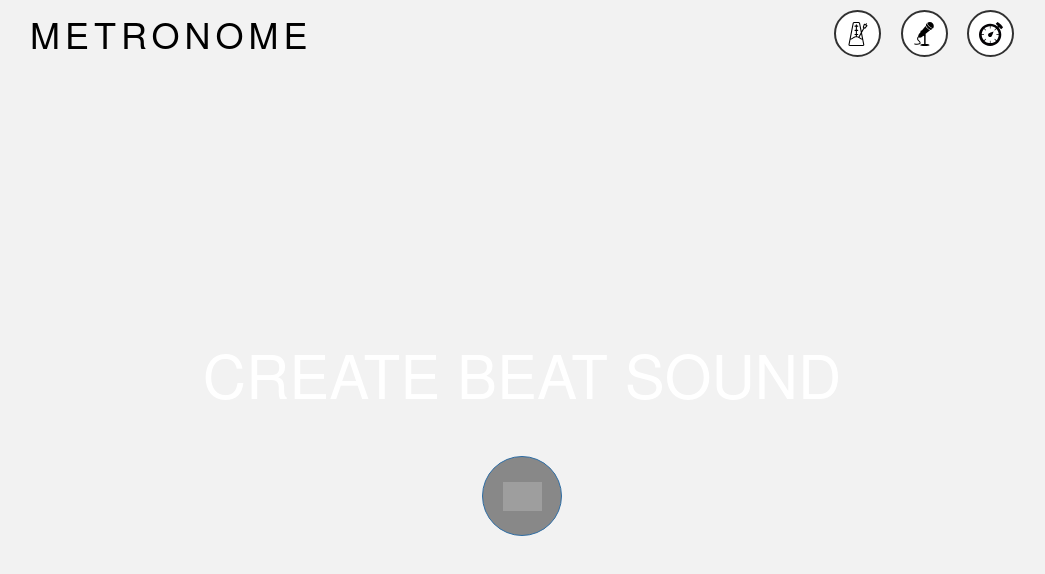
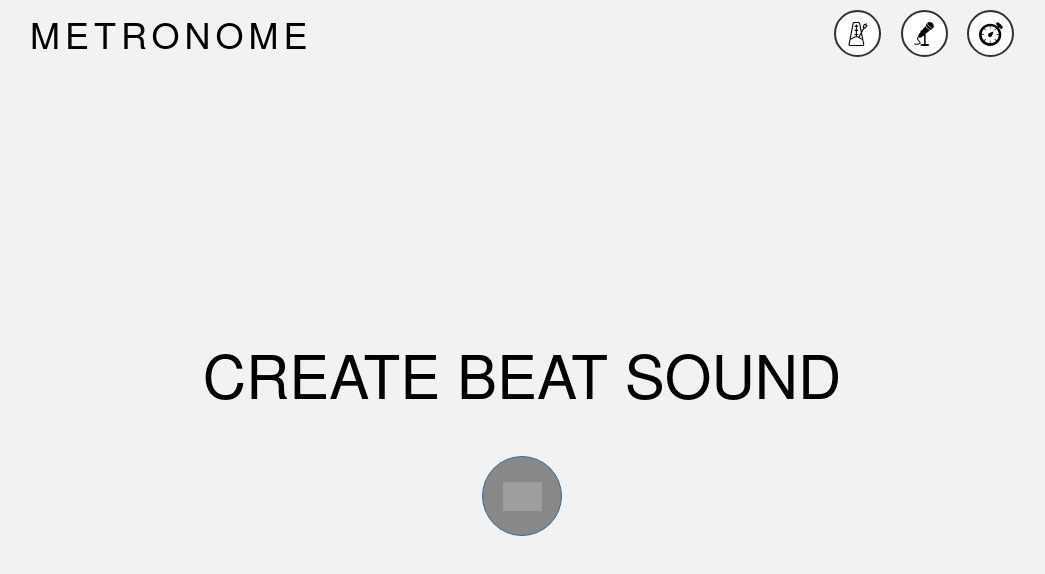
Before and after one commit to kazu80/angular8-metronome, an Angular app: page /recording in a window 1280 px wide. Shown: the top 574 px of the page, without its empty margins (118-1163 px from the left). Built offline with nearby package versions, Linux system fonts and the light colour scheme; grey boxes are pictures that could not be loaded.

Commit message:
color change

```diff
--- a/src/app/recording/recording/recording.component.scss
+++ b/src/app/recording/recording/recording.component.scss
@@ -25,5 +25,5 @@
 .title {
   margin-bottom: 40px;
   font-size: 60px;
-  color: white;
+  color: #000000;
 }
```
